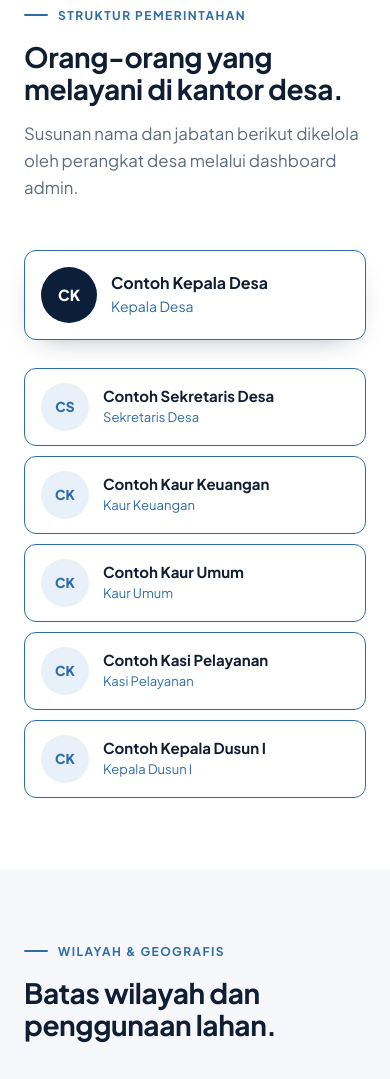
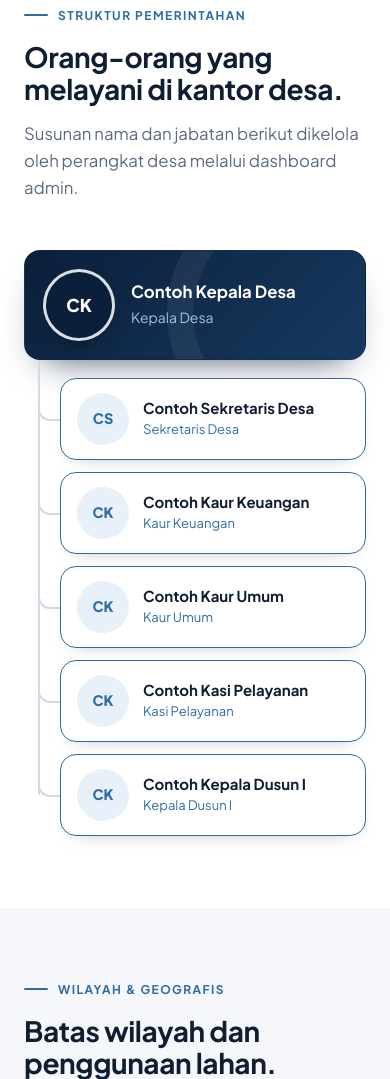
Before and after one commit to AgitFadillah/KarangSari, a Laravel app: page /profil in a window 390 px wide. Shown: the part 1470-2549 px from the top of the page. Run offline with Laravel 12, Linux system fonts and the light colour scheme; data comes from the database, SQL or seed files in the repository; data that the repository does not hold is empty; style sheets or scripts are compiled from the project's sources; parts of the project's set-up code (start-up, migrations or seed data) failed here and were passed over.

Commit message:
feat: bagan struktur pemerintahan mobile tampil sebagai pohon bertingkat dengan sambungan membulat

```diff
--- a/backend/resources/css/lapisan-interaksi.css
+++ b/backend/resources/css/lapisan-interaksi.css
@@ -287,6 +287,14 @@ body.publik .org-puncak .person-card.puncak {
   border-width: 1.5px;
 }
 
+/* Di ponsel kartu puncak berubah menjadi kartu navy bergradasi dengan cincin
+   dekoratif, jadi garis biru tema di tepinya justru mengganggu tampilan. */
+@media (max-width: 860px) {
+  body.publik .org-puncak .person-card.puncak {
+    border-color: transparent;
+  }
+}
+
 /* Baris berita ringan selalu berada di dalam kartu berbingkai. Garis aksen
    kiri yang dulu dipakai justru menempel pada kotak tanggal dan membuat baris
    terlihat miring, jadi batasnya kini cukup mengandalkan bingkai kartu. */
--- a/backend/resources/css/style.css
+++ b/backend/resources/css/style.css
@@ -871,43 +871,90 @@ h3 { font-size: 1.25rem; font-weight: 700; line-height: 1.3; }
 }
 
 @media (max-width: 860px) {
-  /* Mode daftar: kartu puncak dan kartu perangkat ditumpuk rapi selebar
-     kontainer. Garis dan titik penghubung bagan desktop disembunyikan karena
-     di layar sempit posisinya mudah meleset dan membuat tampilan berantakan. */
+  /* Mode bagan bertingkat: pimpinan tampil pada kartu navy yang menonjol,
+     lalu perangkat tersusun sebagai daftar yang tersambung garis pohon
+     dengan siku membulat ke tengah tiap kartu. */
   .org-chart { align-items: stretch; }
   .org-puncak { justify-content: stretch; }
-  .org-puncak .person-card.puncak { max-width: none; }
   .org-puncak::after { display: none; }
 
+  .org-puncak .person-card.puncak {
+    max-width: none; width: 100%;
+    position: relative; overflow: hidden;
+    display: flex; align-items: center; gap: 18px; text-align: left;
+    padding: 22px;
+    border-radius: var(--radius-lg);
+    background: linear-gradient(135deg, #0B1F3A 0%, #17395F 100%);
+    box-shadow: 0 18px 36px -20px rgba(11, 31, 58, .8);
+  }
+  /* Cincin dekoratif di sudut kartu pimpinan. */
+  .org-puncak .person-card.puncak::after {
+    content: ''; position: absolute; right: -54px; top: -64px;
+    width: 200px; height: 200px; border-radius: 50%;
+    border: 26px solid rgba(255, 255, 255, .06);
+  }
+  .org-puncak .person-card.puncak .avatar {
+    width: 84px; height: 84px; font-size: 1.3rem; margin: 0; flex: 0 0 auto;
+    border: 3px solid rgba(255, 255, 255, .85);
+    box-shadow: 0 10px 24px -12px rgba(0, 0, 0, .6);
+  }
+  .org-puncak .person-teks { position: relative; z-index: 1; flex: 1 1 auto; min-width: 0; }
+  .org-puncak .person-name { color: var(--white); font-size: 1.15rem; line-height: 1.3; }
+  .org-puncak .person-role { color: #9EC3E6; font-size: .875rem; margin-top: 3px; }
+  .org-puncak .person-nip { color: rgba(255, 255, 255, .62); }
+
   .org-cabang {
-    display: flex; flex-direction: column; gap: 10px;
-    padding: 14px 0 0; margin-top: 14px;
+    position: relative;
+    display: flex; flex-direction: column; gap: 12px;
+    padding: 18px 0 0 36px; margin-top: 0;
     border-left: 0;
   }
-  .org-cabang::before,
-  .org-simpul::before,
-  .org-simpul::after { display: none; }
-  .org-simpul { display: block; }
+  .org-cabang::before { display: none; }
+
+  .org-simpul { display: block; position: relative; }
+  /* Ruas garis tegak tiap kartu: dari atas (termasuk jarak antar kartu)
+     sampai titik tengah, tempat siku membulat menyambung ke kartu. */
+  .org-simpul::before {
+    content: ''; position: absolute; left: -22px; top: -12px; bottom: 0;
+    width: 2px; height: auto; transform: none;
+    background: var(--gray-300);
+  }
+  .org-simpul:first-child::before { top: -18px; }
+  .org-simpul:last-child::before { bottom: 50%; }
+
+  /* Siku membulat: garis tegak pendek lalu berbelok ke kanan. Ujungnya
+     dimasukkan sedikit ke bawah kartu agar tidak menyisakan tonjolan. */
+  .org-simpul::after,
+  .org-simpul:first-child::after,
+  .org-simpul:last-child::after {
+    content: ''; position: absolute; left: -22px; right: auto;
+    top: calc(50% - 12px); width: 27px; height: 12px;
+    background: none;
+    border-left: 2px solid var(--gray-300);
+    border-bottom: 2px solid var(--gray-300);
+    border-bottom-left-radius: 12px;
+  }
+
   .org-cabang .person-card {
+    position: relative; z-index: 1;
     display: flex; align-items: center; gap: 14px; text-align: left;
     padding: 14px 16px;
+    border-radius: var(--radius-lg);
+    box-shadow: 0 8px 20px -16px rgba(11, 31, 58, .6);
   }
-  .org-cabang .avatar { width: 48px; height: 48px; font-size: .85rem; margin: 0; flex: 0 0 auto; }
+  .org-cabang .avatar { width: 52px; height: 52px; font-size: .9rem; margin: 0; flex: 0 0 auto; }
   .org-cabang .person-teks { flex: 1 1 auto; min-width: 0; }
   .org-cabang .person-name { font-size: .9375rem; line-height: 1.35; }
   .org-cabang .person-role { margin-top: 1px; }
   .org-cabang .person-nip { margin-top: 3px; }
 }
 
-/* Kartu puncak di layar sempit juga dibuat mendatar agar hemat tinggi. */
+/* Kartu puncak di layar sempit tetap mendatar, hanya diringkaskan sedikit
+   agar foto, nama, dan jabatan muat tanpa membuat kartu terlalu tinggi. */
 @media (max-width: 480px) {
-  .org-puncak .person-card.puncak {
-    display: flex; align-items: center; gap: 14px; text-align: left;
-    padding: 16px;
-  }
-  .org-puncak .person-card.puncak .avatar { width: 56px; height: 56px; font-size: .95rem; margin: 0; flex: 0 0 auto; }
-  .org-puncak .person-teks { flex: 1 1 auto; min-width: 0; }
-  .org-puncak .person-name { font-size: 1rem; line-height: 1.35; }
+  .org-puncak .person-card.puncak { gap: 16px; padding: 18px; }
+  .org-puncak .person-card.puncak .avatar { width: 72px; height: 72px; font-size: 1.1rem; }
+  .org-puncak .person-name { font-size: 1.05rem; line-height: 1.32; }
 }
 
 /* ---------- Catalog cards ---------- */
```
